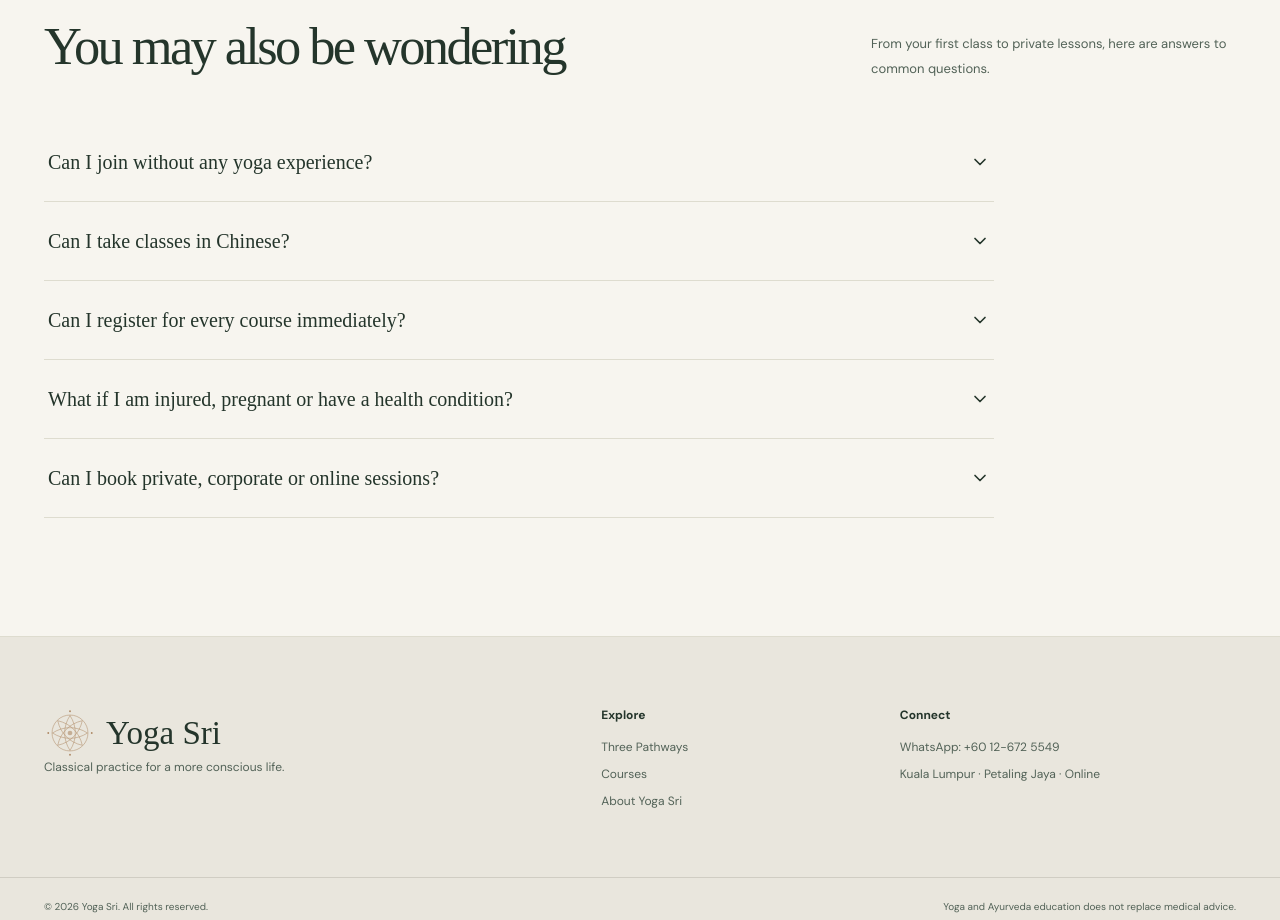
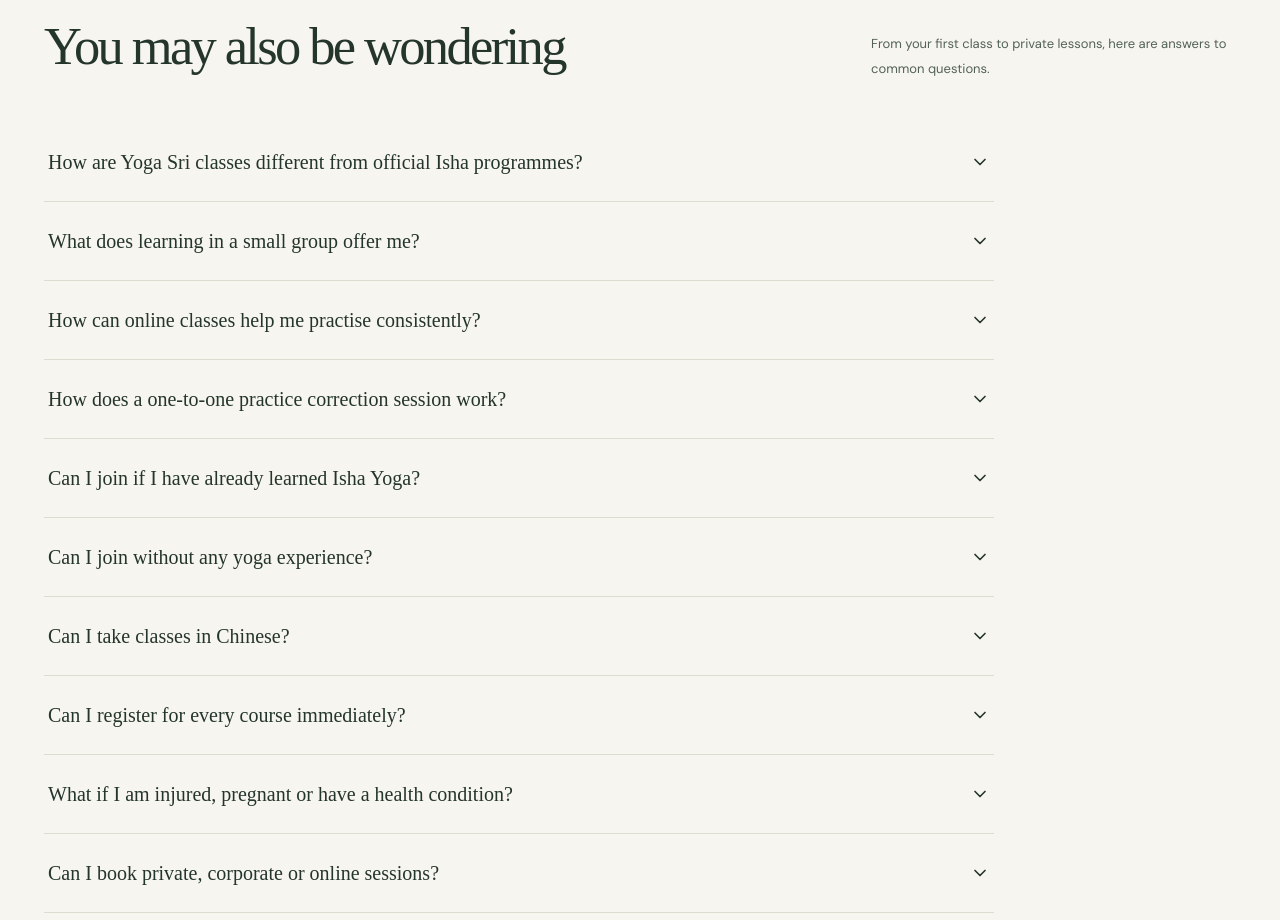
Before and after one commit to yogasriliew-source/yoagsri.org, a Next.js app: page /en in a window 1280 px wide. Shown: the part 6640-7560 px from the top of the page. Built offline with nearby package versions, Linux system fonts and the light colour scheme.

Commit message:
Add Yoga Sri learning support FAQs in English

```diff
--- a/pages/en.tsx
+++ b/pages/en.tsx
@@ -562,6 +562,11 @@ export default function Home() {
           <div className="section-heading split-heading"><div><div className="eyebrow">06 / BEFORE YOU BEGIN</div><h2>You may also be wondering</h2></div><p>From your first class to private lessons, here are answers to common questions.</p></div>
           <div className="faq-list">
             {[
+              ["How are Yoga Sri classes different from official Isha programmes?", "Yoga Sri offers independently organised classes taught by a teacher trained at the Isha Hatha Yoga School. These are not programmes organised by Isha itself. The emphasis is on small groups, individual practice guidance, and learning and support suited to an online setting, with room to understand your goals, habits and challenges. Official programmes vary in format; choose the learning support that suits your needs."],
+              ["What does learning in a small group offer me?", "Small groups give the teacher more time to observe your practice, listen to your goals, understand your circumstances and daily routine, and offer specific guidance and corrections. The focus is on understanding the details and bringing practice into everyday life. Group size is confirmed in each course announcement."],
+              ["How can online classes help me practise consistently?", "Live guidance, interaction and a regular learning schedule offer support from home. For practices suitable for online observation, you may be asked to turn on your camera so the teacher can offer feedback. Topics also include yogic living, the five elements and an introduction to Ayurveda. Content and individual guidance vary by course; not all Hatha Yoga practices are taught online."],
+              ["How does a one-to-one practice correction session work?", "Sessions are by appointment. The teacher first discusses the practices you have learned, your questions and your physical circumstances, then offers an individual practice check, explanation of movement details and guidance for the relevant practice. This gives you space to address uncertainties and details you may have overlooked. Content, duration and teaching format are confirmed when booking."],
+              ["Can I join if I have already learned Isha Yoga?", "Yes. You may wish to review a practice, check its details or rebuild a regular practice routine. Depending on your needs, refresher classes, one-to-one correction or suitable online support may help. When booking, share which programmes you have completed and any difficulties you are experiencing so the teacher can confirm an appropriate arrangement."],
               ["Can I join without any yoga experience?","Yes. Start with Yoga for Joints or Hatha Yoga for Beginners. You do not need to be flexible already; the teacher will confirm suitability for the practice and your circumstances."],
               ["Can I take classes in Chinese?","Yes. Yoga Sri teaches in Chinese, English and Cantonese. Please confirm the language of your chosen class."],
               ["Can I register for every course immediately?","Not every programme has fixed dates. Enquire about available classes, locations and places. Unconfirmed dates are not listed on the website."],
```
